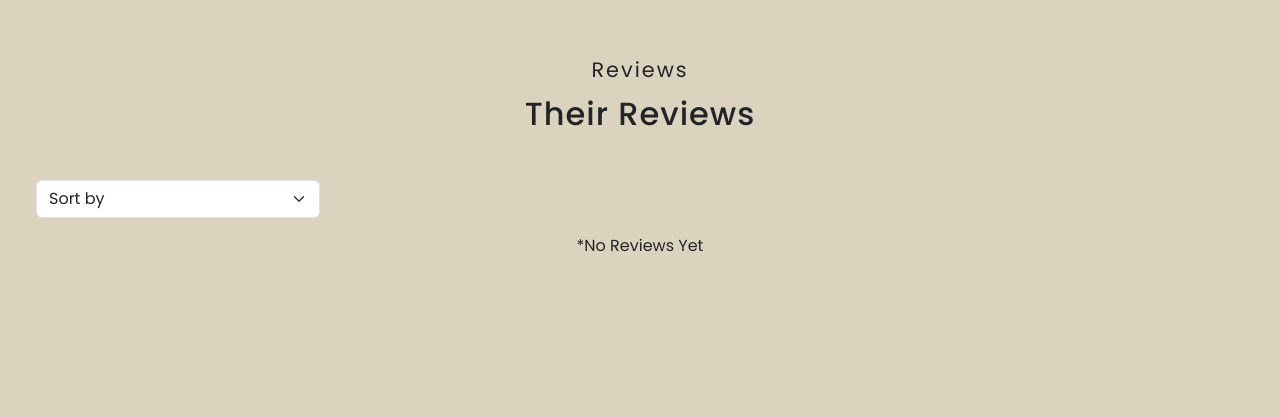
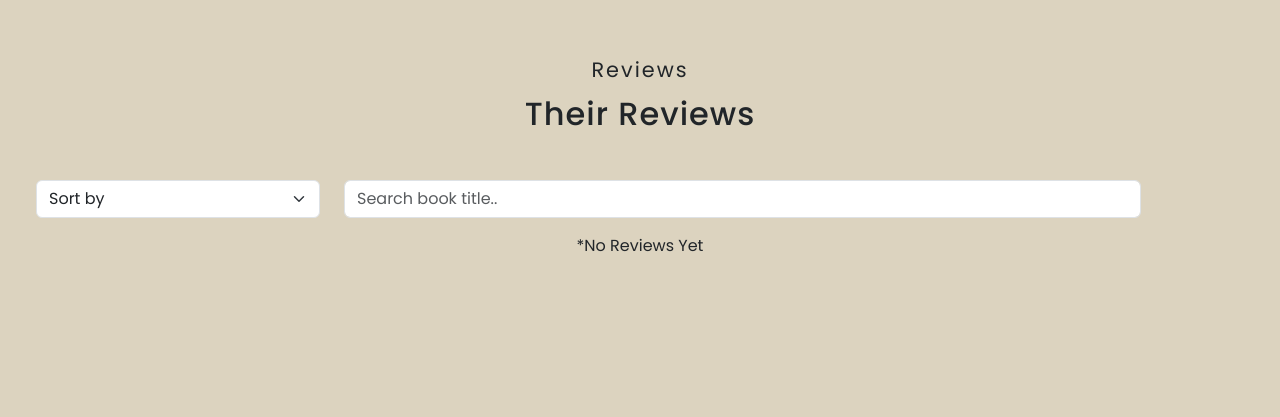
Before and after one commit to PBP-C08/read-and-brew, a Django app: page /reviewmodul/show_review/ in a window 1280 px wide. Shown: the part 97-514 px from the top of the page. Run offline with Django 4.2, Linux system fonts and the light colour scheme; data that the repository does not hold is empty; some libraries are stand-ins or nearby versions.

Commit message:
make filter for review module

```diff
--- a/reviewmodul/templates/reviewmodul.html
+++ b/reviewmodul/templates/reviewmodul.html
@@ -91,6 +91,9 @@
                                     <option value="Username">Username</option>
                                 </select>
                             </div>
+                            <div class="col-md-8 mt-2">
+                                <input type="text" class="form-control" id="search" onkeyup="filterReview()" placeholder="Search book title..">
+                            </div>
                         </div>
                         <div id="item_card" class="row mt-3"></div>
                     </div>
@@ -156,6 +159,9 @@
                                         <option value="Bookname">Book Name</option>
                                         <option value="Rating">Rating</option>
                                     </select>
+                                </div>
+                                <div class="col-md-8 mt-2">
+                                    <input type="text" class="form-control" id="search" onkeyup="filterReview()" placeholder="Search book title..">
                                 </div>
                             </div>
                             <div id="item_card" class="row mt-3"></div>
@@ -276,6 +282,23 @@
         }
     }
 
+    function filterReview(){
+        var  reviews, review, i, input, filter;
+        input = document.getElementById('search');
+        filter = input.value.toUpperCase();
+        reviews = document.getElementsByClassName("reviews-box");
+        for (i = 0; i < reviews.length; i++) {
+            review = reviews[i];
+            title = review.getElementsByClassName("itemname")[0];
+            txtValue = title.textContent || title.innerText;
+            if(txtValue.toUpperCase().indexOf(filter) > -1){
+                review.style.display = "";
+            } else {
+                review.style.display = "none";
+            }
+        }
+    }
+
     function deleteReview(id){
         fetch(`delete_review/${id}`,{
             method: "DELETE",
```
